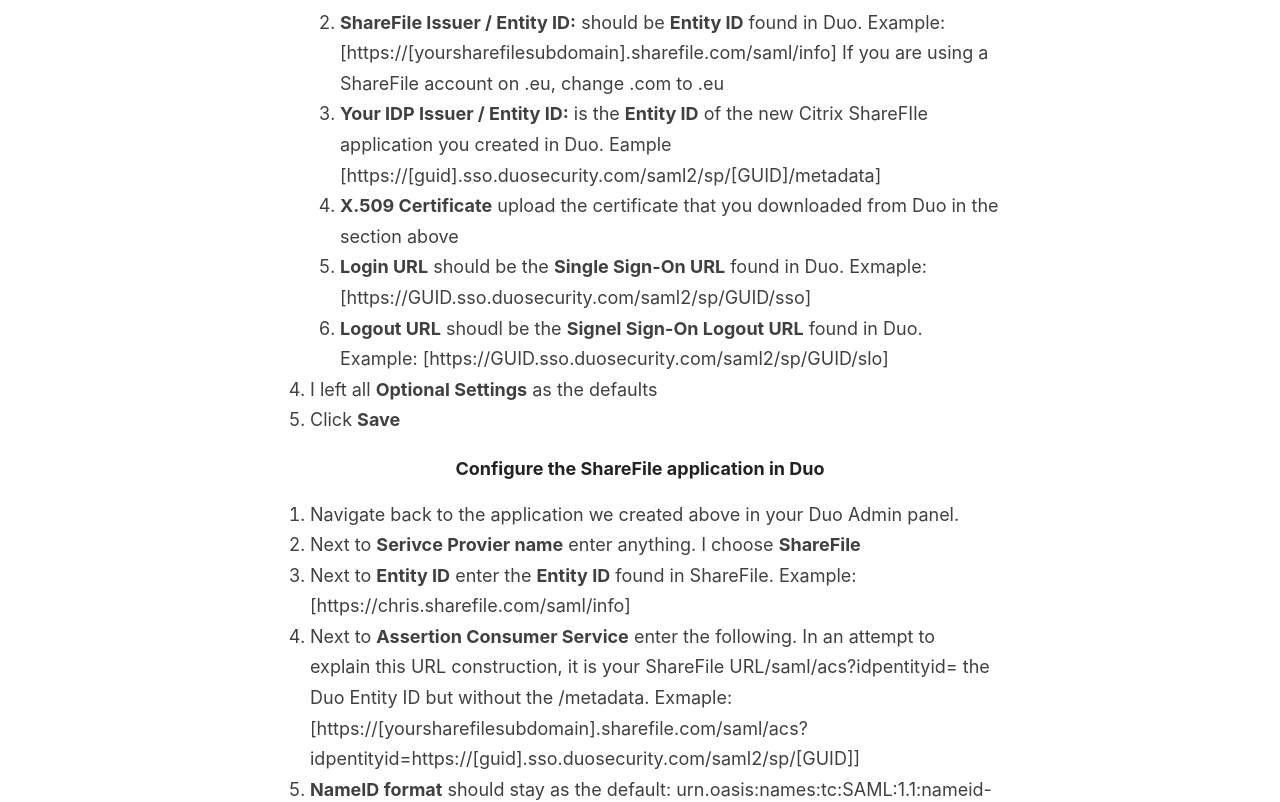
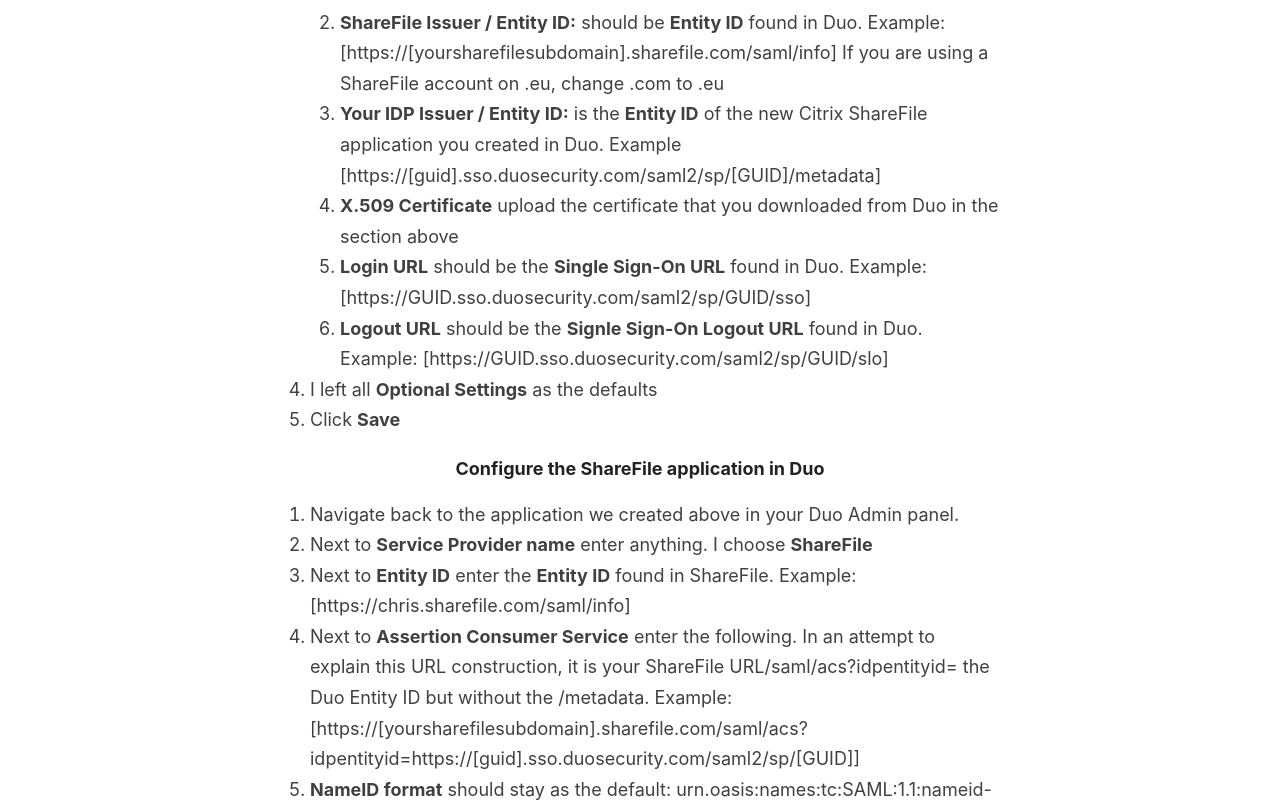
Before and after one commit to christophe81/christophe81.github.io, a Jekyll site: the page built from _posts/2020-5-14-Duo SSO-Citrix-ShareFile.md, in a window 1280 px wide and 1400 px high, scrolled down 1481 px. Shown: the part 157-959 px from the top of the window. Built offline with Jekyll 4.4.1, drawn with Linux system fonts in a browser that asks for light colours; comment, search, counter and statistics services are not loaded.

Commit message:
Updated ShareFile and Created GitHub

```diff
--- a/_posts/2020-5-14-Duo SSO-Citrix-ShareFile.md
+++ b/_posts/2020-5-14-Duo SSO-Citrix-ShareFile.md
@@ -45,18 +45,18 @@
 3. Under Basic Settings configure the following:
    1. **Enable SAML** select **Yes**
    2. **ShareFile Issuer / Entity ID:** should be **Entity ID** found in Duo. Example: [https://[yoursharefilesubdomain].sharefile.com/saml/info] If you are using a ShareFile account on .eu, change .com to .eu
-   3. **Your IDP Issuer / Entity ID:** is the **Entity ID** of the new Citrix ShareFIle application you created in Duo. Eample [https://[guid].sso.duosecurity.com/saml2/sp/[GUID]/metadata]
+   3. **Your IDP Issuer / Entity ID:** is the **Entity ID** of the new Citrix ShareFile application you created in Duo. Example [https://[guid].sso.duosecurity.com/saml2/sp/[GUID]/metadata]
    4. **X.509 Certificate** upload the certificate that you downloaded from Duo in the section above
-   5. **Login URL** should be the **Single Sign-On URL** found in Duo. Exmaple: [https://GUID.sso.duosecurity.com/saml2/sp/GUID/sso]
-   6. **Logout URL** shoudl be the **Signel Sign-On Logout URL** found in Duo. Example: [https://GUID.sso.duosecurity.com/saml2/sp/GUID/slo]
+   5. **Login URL** should be the **Single Sign-On URL** found in Duo. Example: [https://GUID.sso.duosecurity.com/saml2/sp/GUID/sso]
+   6. **Logout URL** should be the **Signle Sign-On Logout URL** found in Duo. Example: [https://GUID.sso.duosecurity.com/saml2/sp/GUID/slo]
 4. I left all **Optional Settings** as the defaults
 5. Click **Save**
 
 #### Configure the ShareFile application in Duo
 1. Navigate back to the application we created above in your Duo Admin panel.
-2. Next to **Serivce Provier name** enter anything. I choose **ShareFile**
+2. Next to **Service Provider name** enter anything. I choose **ShareFile**
 3. Next to **Entity ID** enter the **Entity ID** found in ShareFile. Example: [https://chris.sharefile.com/saml/info]
-4. Next to **Assertion Consumer Service** enter the following. In an attempt to explain this URL construction, it is your ShareFile URL/saml/acs?idpentityid= the Duo Entity ID but without the /metadata. Exmaple:  [https://[yoursharefilesubdomain].sharefile.com/saml/acs?idpentityid=https://[guid].sso.duosecurity.com/saml2/sp/[GUID]]
+4. Next to **Assertion Consumer Service** enter the following. In an attempt to explain this URL construction, it is your ShareFile URL/saml/acs?idpentityid= the Duo Entity ID but without the /metadata. Example:  [https://[yoursharefilesubdomain].sharefile.com/saml/acs?idpentityid=https://[guid].sso.duosecurity.com/saml2/sp/[GUID]]
 5. **NameID format** should stay as the default: urn.oasis:names:tc:SAML:1.1:nameid-format:emailAddress
 6. Next to **NameID attribute** input the attribute that maps to your email address. If possible, I always recommend choosing Duo's preconfigured attributes, in this case This will allow you to change Duo SSO Authentication Source in the future, if needed. For example, from AD to a SAML IdP.
 7. Next to **Signing options** leave both **Sign response** and **Sign assertion** checked.
```
Also changed, not shown: _posts/2020-5-15-Duo SSO-GitHub-Enterprise.md (added, +84 -0 lines).
